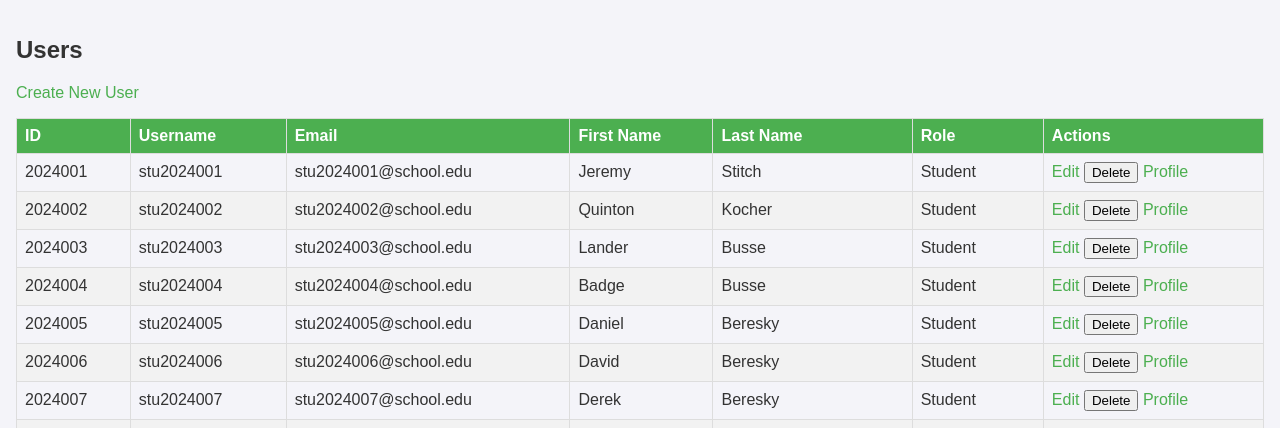
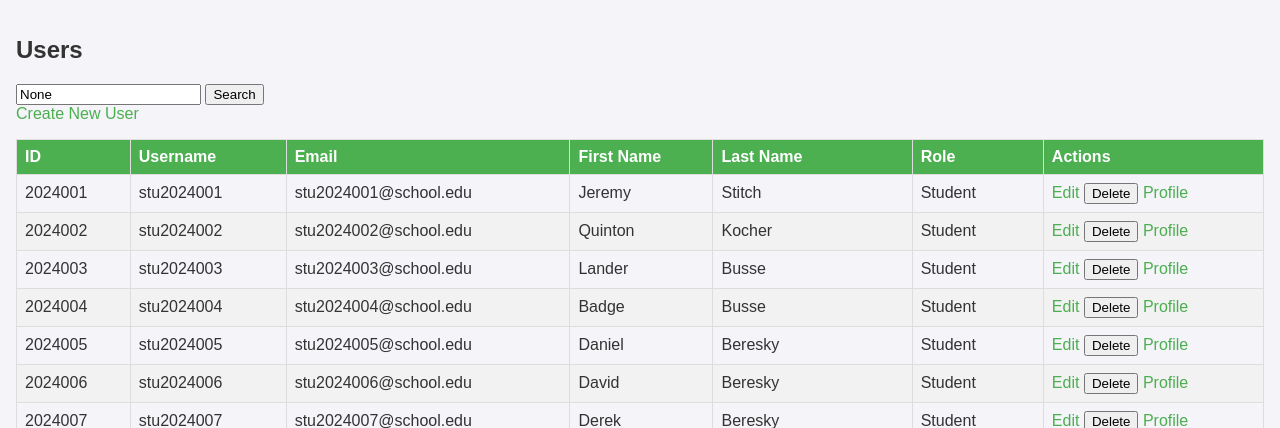
Before and after one commit to taholmes160/school14, a Flask app: page /users in a window 1280 px wide. Shown: the part 130-558 px from the top of the page. Run offline with Flask 3, Linux system fonts and the light colour scheme; a user stored in the database is signed in; data comes from the database, SQL or seed files in the repository; parts of the project's set-up code (start-up, migrations or seed data) failed here and were passed over.

Commit message:
Search function working on the users page

```diff
--- a/Notes and todo.txt
+++ b/Notes and todo.txt
@@ -1,4 +1,7 @@
 Fix user profile
+    demogrphics needs individual fields for all items
+    Discipline should only be visible to certain profiles, and needs a list and details
+    put student name in place of ID number for profile title
 add pagination to user list
 add filter, by type of user to user list
 add search by FN, LN, ID etc to user list
--- a/app/routes.py
+++ b/app/routes.py
@@ -12,11 +12,16 @@
 def home():
     return render_template('home.html')
 
-@main.route('/users')
+@main.route('/users', methods=['GET', 'POST'])
 @login_required
 def users():
-    users = User.query.all()
-    return render_template('users.html', users=users)
+    search = request.args.get('search')
+    if search:
+        users = User.query.filter(User.last_name.contains(search)).all()
+    else:
+        users = User.query.all()
+    return render_template('users.html', users=users, search=search)
+
 
 @main.route('/user/new', methods=['GET', 'POST'])
 @login_required
--- a/app/templates/users.html
+++ b/app/templates/users.html
@@ -8,6 +8,10 @@
 
 {% block content %}
 <h2>Users</h2>
+<form method="GET" action="{{ url_for('main.users') }}">
+    <input type="text" name="search" value="{{ search }}" placeholder="Search users...">
+    <button type="submit">Search</button>
+</form>
 <a href="{{ url_for('main.new_user') }}">Create New User</a>
 <table>
     <thead>
```
